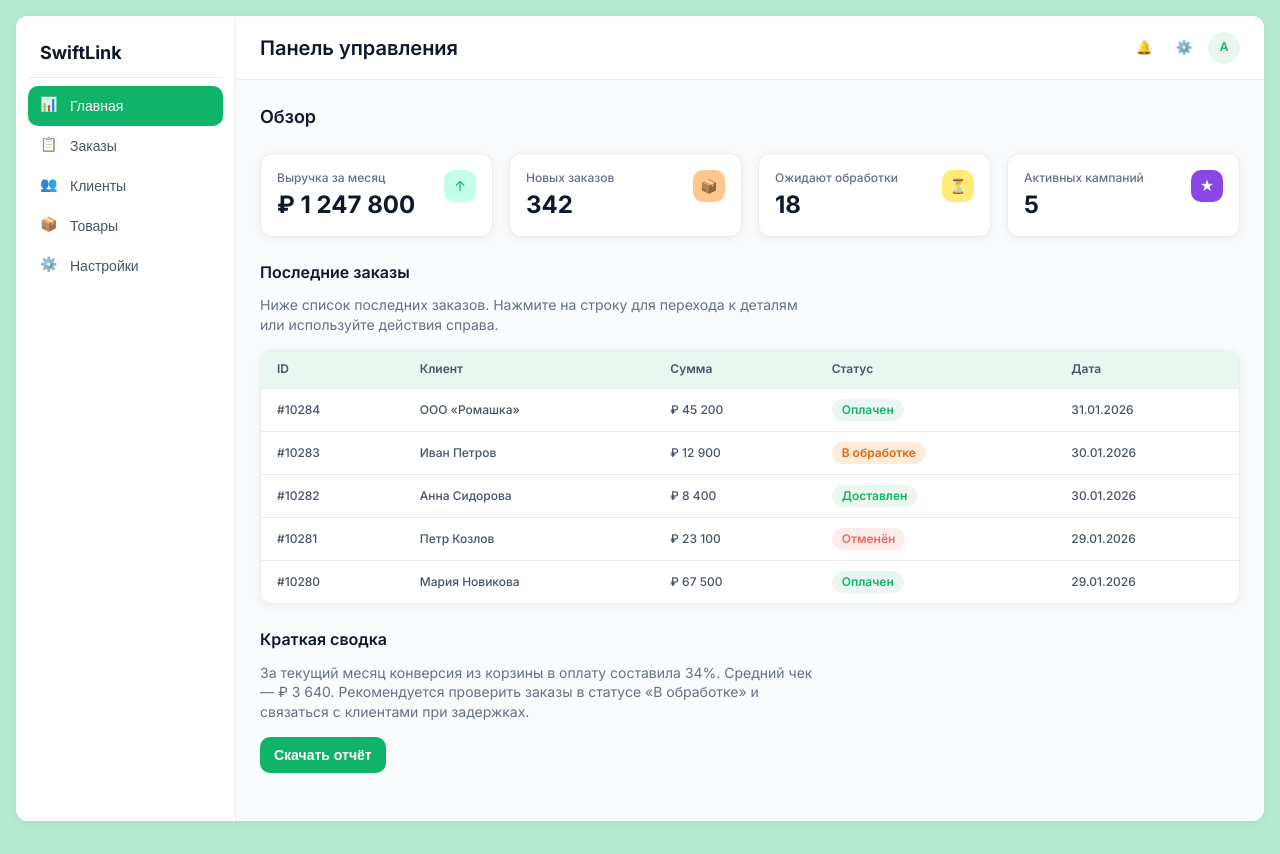
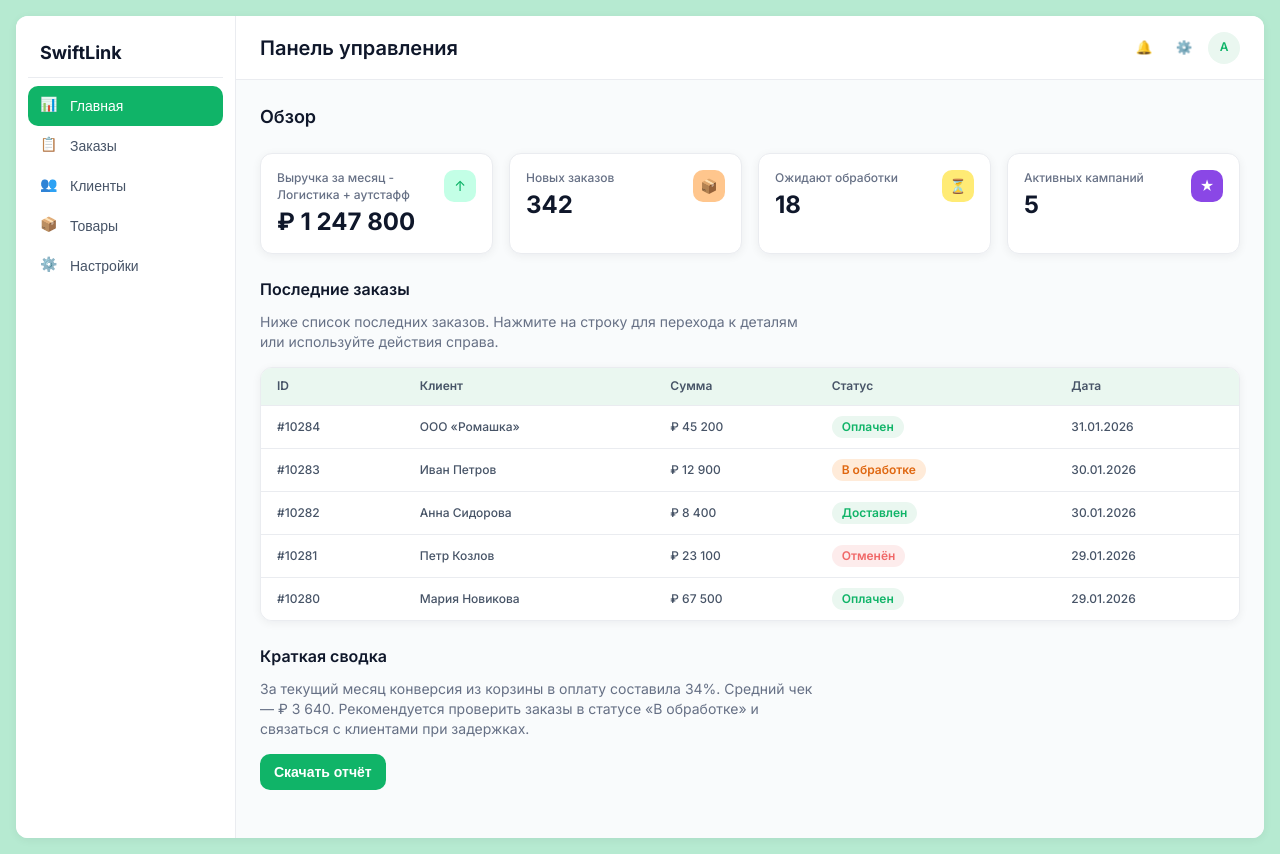
Before and after one commit to georg01031984-create/DNNLesson1, a Next.js app: page / in a window 1280 px wide. Built offline with nearby package versions, Linux system fonts and the light colour scheme.

Commit message:
логистик

```diff
--- a/app/page.js
+++ b/app/page.js
@@ -7,7 +7,7 @@ export default function Home() {
         <div className="card">
           <div className="statCard">
             <div>
-              <p className="statCardLabel">Выручка за месяц</p>
+              <p className="statCardLabel">Выручка за месяц - Логистика + аутстафф</p>
               <p className="statCardMetric">₽ 1 247 800</p>
             </div>
             <div className="iconTile iconTileSuccess" aria-hidden>↑</div>
```
